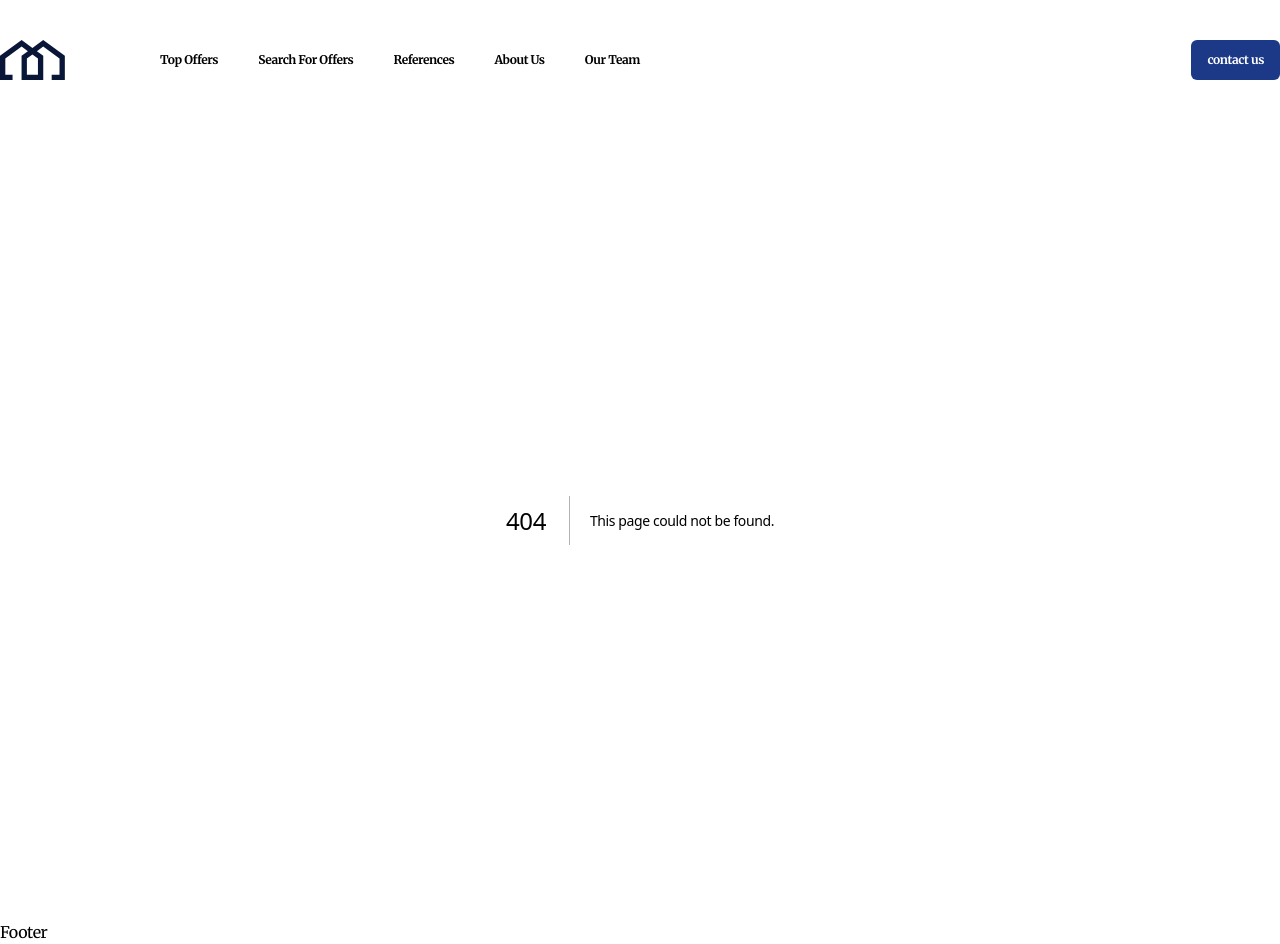
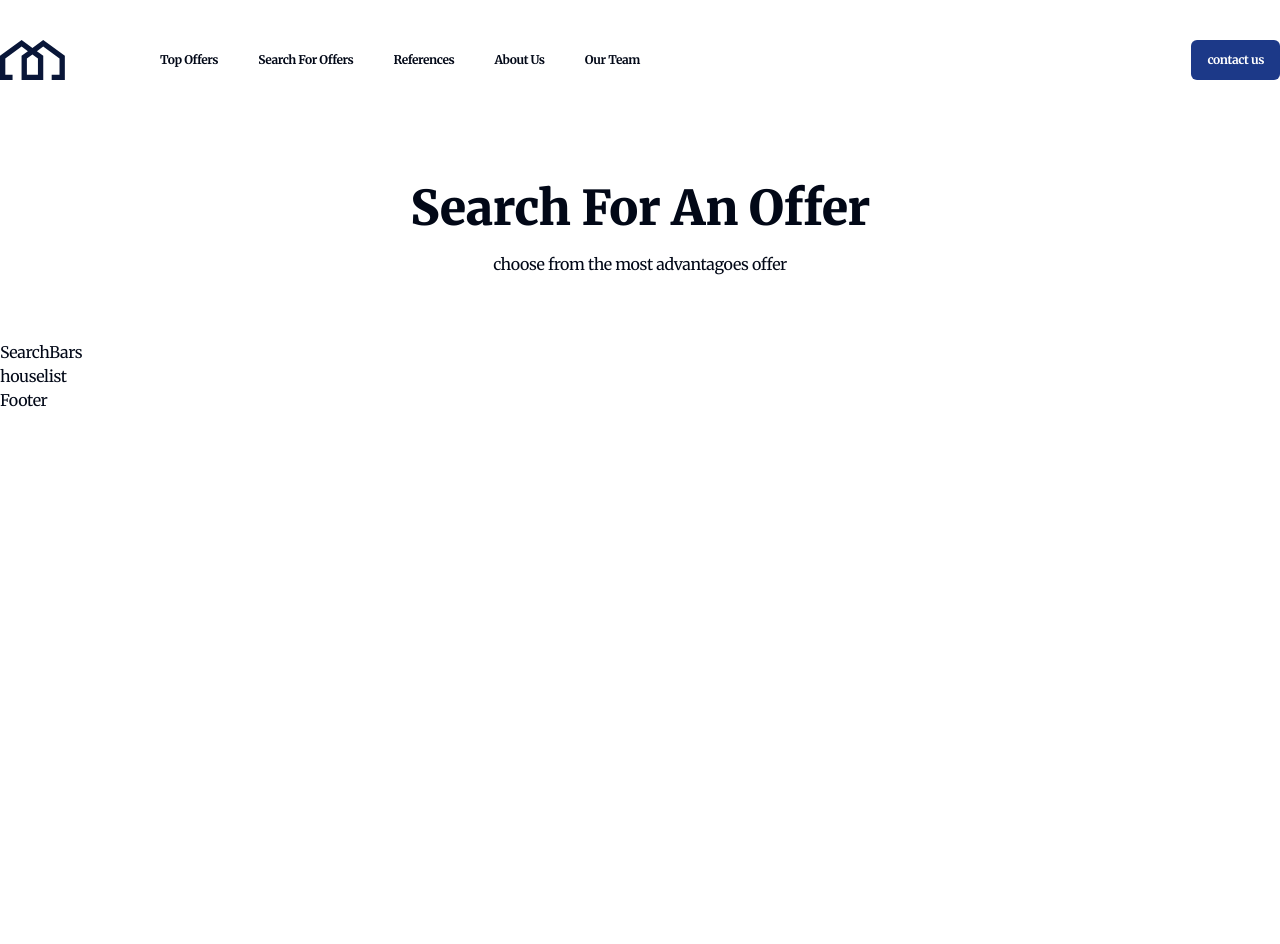
Before and after one commit to TEECOD3/RealEstateWebsite, a Next.js app: page /HomeList in a window 1280 px wide. Before the commit this address had no page. After the commit the page ends 800 px from the top, so only its background shows below. Built offline with nearby package versions, Linux system fonts and the light colour scheme.

Commit message:
second page creation

```diff
--- /dev/null
+++ b/app/HomeList/components/HouseList.tsx
@@ -0,0 +1,8 @@
+import React from "react";
+
+type Props = {};
+
+const HouseList = (props: Props) => {
+  return <ul>houselist</ul>;
+};
+export default HouseList;
--- /dev/null
+++ b/app/HomeList/components/SearchBars.tsx
@@ -0,0 +1,9 @@
+import React from "react";
+
+type Props = {};
+
+const SearchBars = (props: Props) => {
+  return <div>SearchBars</div>;
+};
+
+export default SearchBars;
--- /dev/null
+++ b/app/HomeList/page.tsx
@@ -0,0 +1,22 @@
+import React from "react";
+import HouseList from "./components/HouseList";
+import SearchBars from "./components/SearchBars";
+
+type Props = {};
+
+const page = (props: Props) => {
+  return (
+    <section className="max-w-7xl mx-auto">
+      <div className="w-full py-16 flex flex-col text-cemter items-center justify-center">
+        <h1 className=" text-3xl lg:text-5xl font-black capitalize">
+          search for an offer
+        </h1>
+        <p className="mt-5">choose from the most advantagoes offer</p>
+      </div>
+      <SearchBars />
+      <HouseList />
+    </section>
+  );
+};
+
+export default page;
--- a/components/Slide.tsx
+++ b/components/Slide.tsx
@@ -6,8 +6,8 @@ type Props = {};
 
 const Slide = (props: Props) => {
   return (
-    <div className="rounded-lg shadow-xl overflow-hidden group cursor-pointer w-[260px]">
-      <div className="relative h-[200px] ">
+    <div className="rounded-lg h-[500px] shadow-xl overflow-hidden group cursor-pointer w-[350px]">
+      <div className="relative h-[250px] w-full">
         <Image
           src={image}
           alt="apartmwnt image"
--- a/components/TopDeals.tsx
+++ b/components/TopDeals.tsx
@@ -1,10 +1,13 @@
+"use client";
 import React from "react";
 import { Button } from "./ui/button";
 import TopDealsCarousel from "./TopDealsCarousel";
+import { useRouter } from "next/navigation";
 
 type Props = {};
 
 const TopDeals = (props: Props) => {
+  const router = useRouter();
   return (
     <div className="bg-gray-100 py-10 flex items-center justify-center min-h-screen md:min-h-[80vh] font-open_sans w-full ">
       <div className="max-w-[80%] mx-auto">
@@ -20,6 +23,9 @@ const TopDeals = (props: Props) => {
             </p>
             <div className="w-full flex items-center md:justify-end">
               <Button
+                onClick={() => {
+                  router.push("/HomeList");
+                }}
                 variant="ghost"
                 className=" border-bluecols text-xs border-[2px] text-bluecols mt-4"
               >
--- a/components/TopDealsCarousel.tsx
+++ b/components/TopDealsCarousel.tsx
@@ -1,10 +1,7 @@
 "use client";
 import React from "react";
 import { Autoplay, Pagination, Navigation } from "swiper/modules";
-// Import Swiper React components
 import { Swiper, SwiperSlide } from "swiper/react";
-
-// Import Swiper styles
 import "swiper/css";
 import Slide from "./Slide";
 type Props = {};
@@ -20,12 +17,12 @@ const TopDealsCarousel = (props: Props) => {
       spaceBetween: 15,
     },
     1024: {
-      slidesPerView: 4,
-      spaceBetween: 30,
+      slidesPerView: 3,
+      spaceBetween: 10,
     },
     1300: {
-      slidesPerView: 4,
-      spaceBetween: 30,
+      slidesPerView: 3,
+      spaceBetween: 10,
     },
   };
   return (
```
Also changed, not shown: app/HomeList/[homeID]/page.tsx (added).
